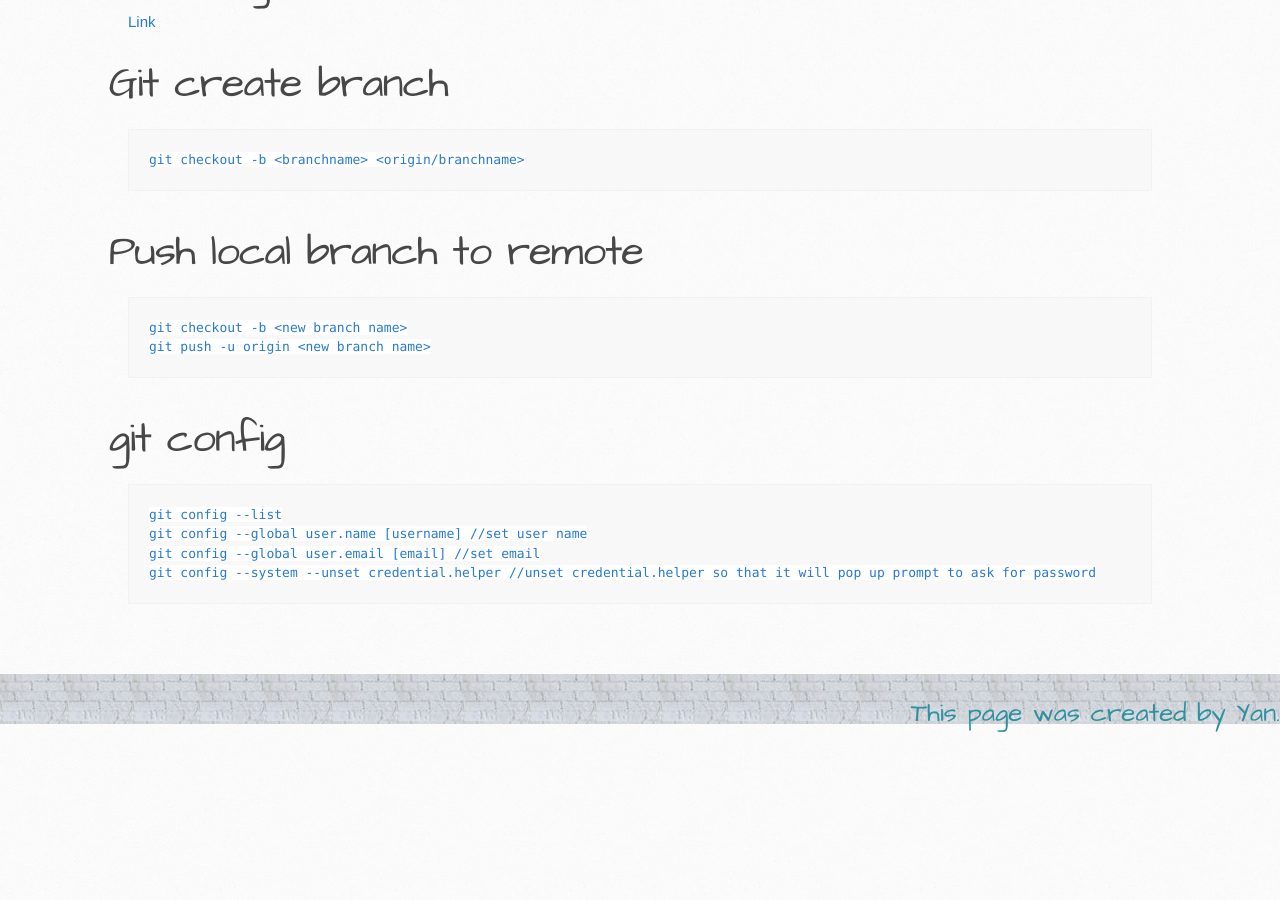
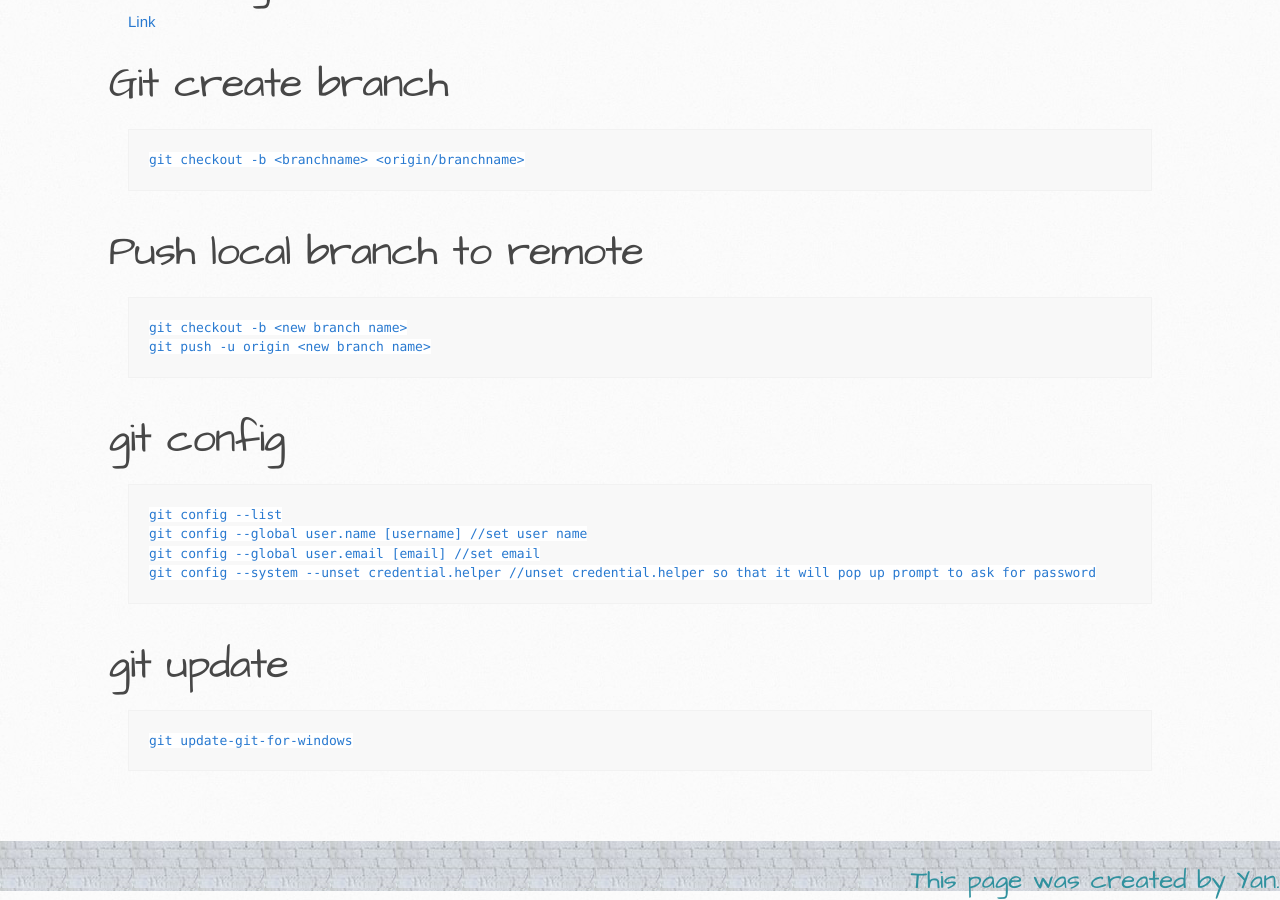
Before and after one commit to itcraftme/itcraftme, a Jekyll site: the page built from docs/it/git.md, in a window 1280 px wide and 900 px high, scrolled down 3640 px. Built offline with Jekyll 4.4.1, drawn with Linux system fonts in a browser that asks for light colours; our own code applies the rules of GitHub Pages for plain Markdown files; before the commit the page ends 4373 px from its top, so only the background shows below that.

Commit message:
Update git.md
git update

````diff
--- a/docs/it/git.md
+++ b/docs/it/git.md
@@ -125,3 +125,8 @@ git config --global user.name [username] //set user name
 git config --global user.email [email] //set email
 git config --system --unset credential.helper //unset credential.helper so that it will pop up prompt to ask for password
 ```
+# git update
+
+```
+git update-git-for-windows
+```
````
